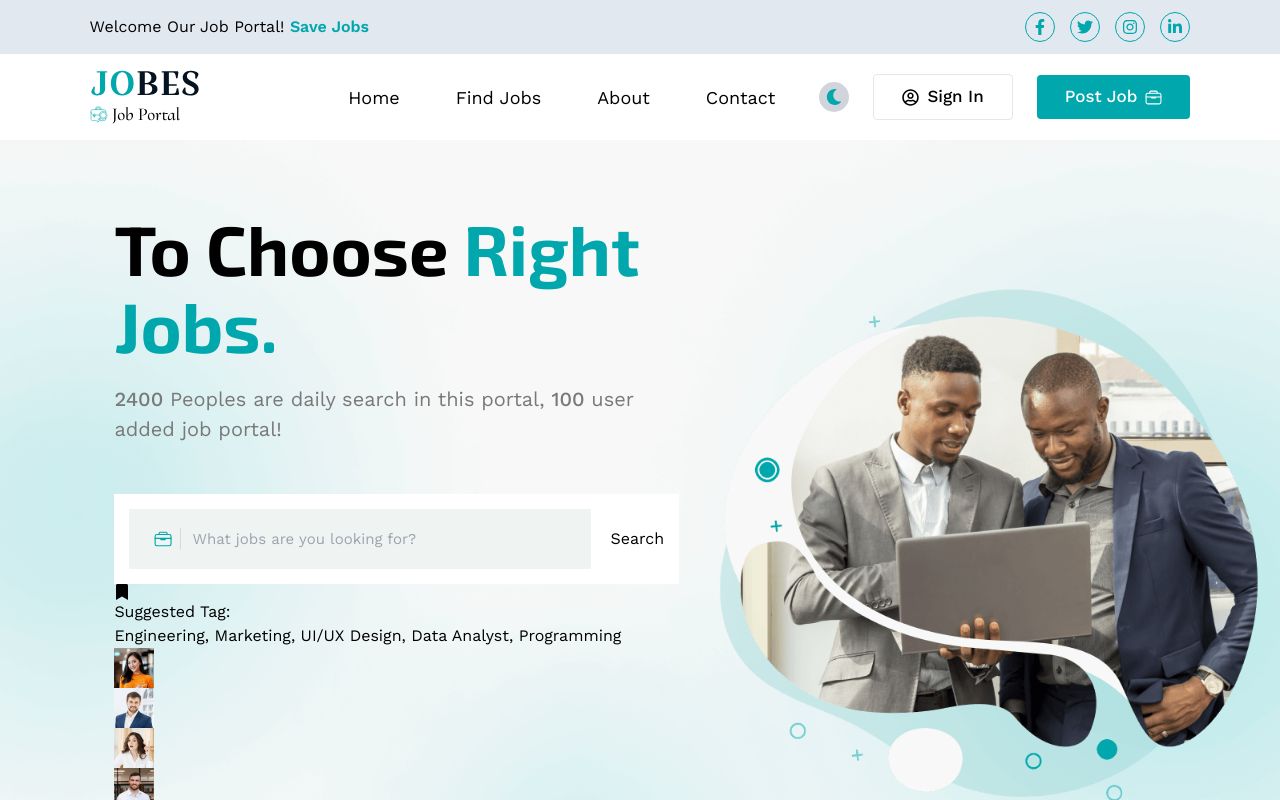
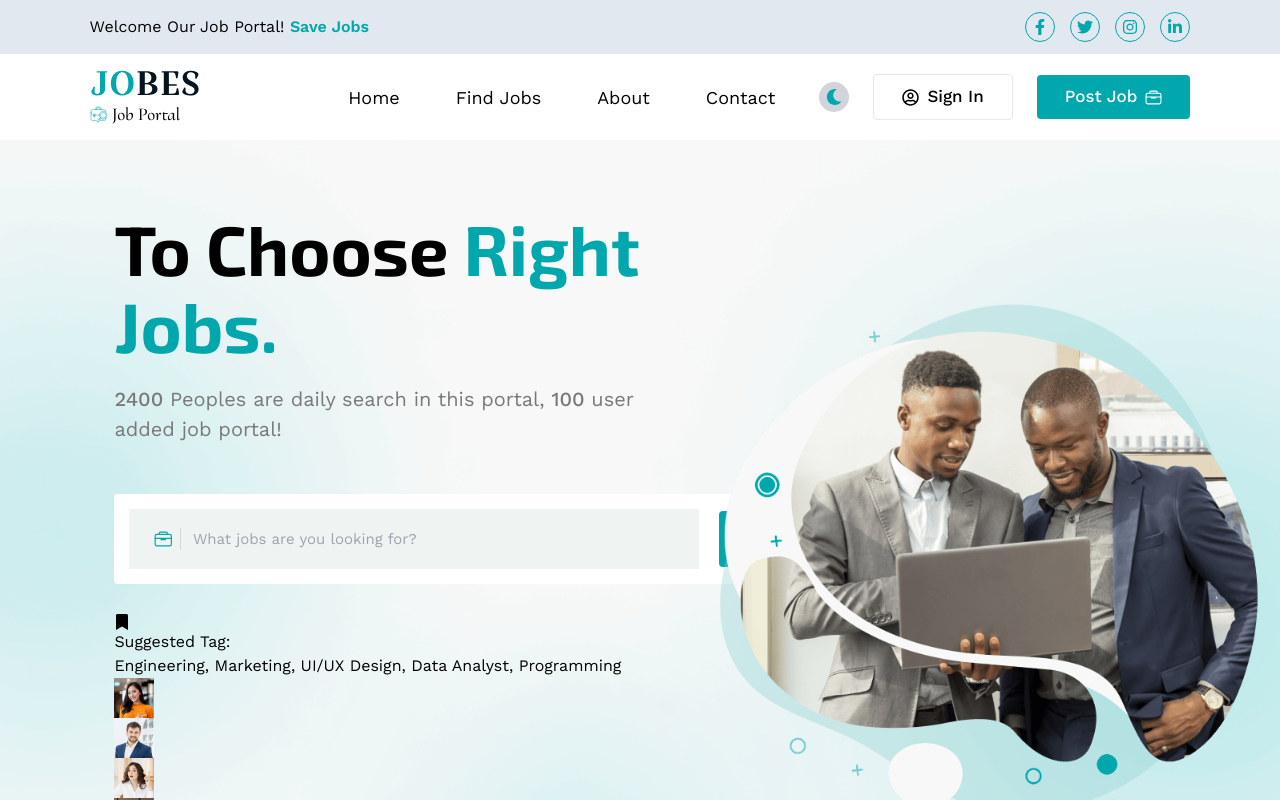
Before and after one commit to programmernizam/job-portal, a React (Vite) app in the folder kormo-sanjog/: page / in a window 1280 px wide. Shown: the top 800 px of the page. Built offline with nearby package versions, Linux system fonts and the light colour scheme.

Commit message:
[Created] Hero section search form

```diff
--- a/kormo-sanjog/src/app.css
+++ b/kormo-sanjog/src/app.css
@@ -9,3 +9,9 @@
   transform: translateY(-50%);
   line-height: 1;
 }
+.font-exo {
+  font-family: "Exo 2", sans-serif;
+}
+.font-work {
+  font-family: "Work Sans", sans-serif;
+}
--- a/kormo-sanjog/src/pages/Home/Hero.jsx
+++ b/kormo-sanjog/src/pages/Home/Hero.jsx
@@ -1,4 +1,5 @@
 import { FaBookmark } from "react-icons/fa";
+import { IoIosSearch } from "react-icons/io";
 import { IoBriefcaseOutline } from "react-icons/io5";
 import heroImg from "../../assets/hero-img.png";
 import avatar1 from "../../assets/user31.png";
@@ -32,17 +33,23 @@ export default function Hero() {
             {/* Search Filed */}
             <form
               action=""
-              className="flex items-center justify-between p-[15px] gap-5 bg-white"
+              className="flex items-center justify-between p-[15px] gap-5 bg-white rounded w-[750px] mb-[30px]"
             >
               <div className="flex items-center bg-[#eff3f2] w-full h-[60px] px-[25px] relative form_inner">
-                <IoBriefcaseOutline className="mr-5 text-primary text-xl"/>
+                <IoBriefcaseOutline className="mr-5 text-primary text-xl" />
                 <input
                   type="text"
                   placeholder="What jobs are you looking for?"
                   className="w-full text-[#000] py-5 bg-transparent text-[15px] leading-4 outline-none"
                 />
               </div>
-              <button type="submit">Search</button>
+              <button
+                type="submit"
+                className="flex items-center py-[15px] px-[30px] font-exo font-medium bg-primary text-[17px] leading-[26px] rounded text-white"
+              >
+                <IoIosSearch />
+                Search
+              </button>
             </form>
             {/* Tags */}
             <div>
```
